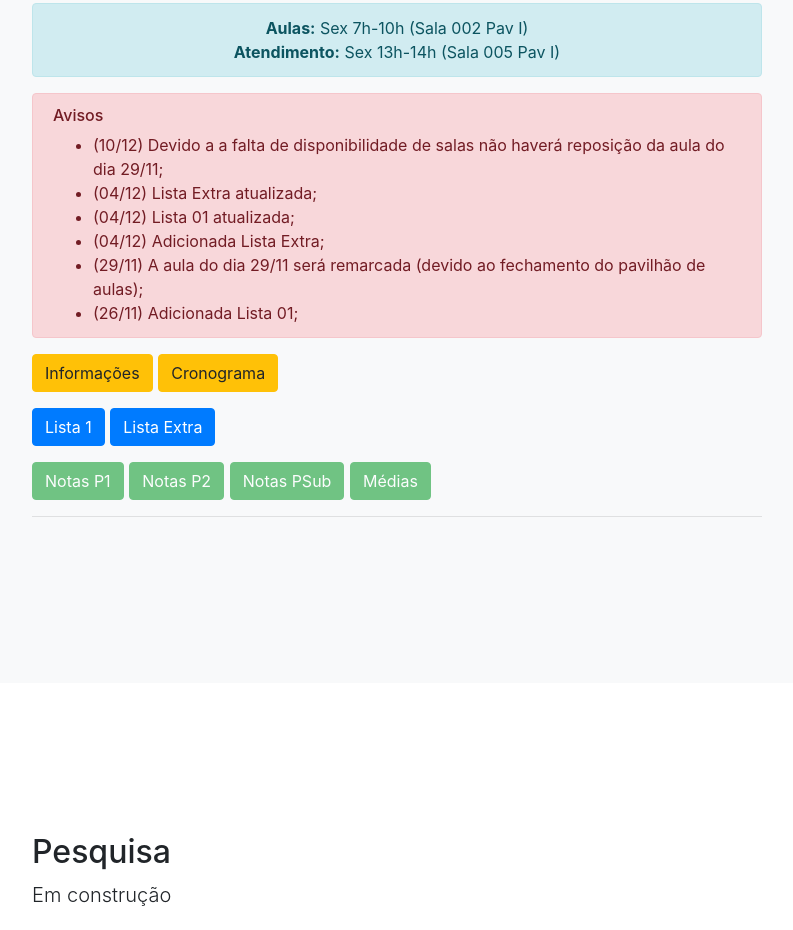
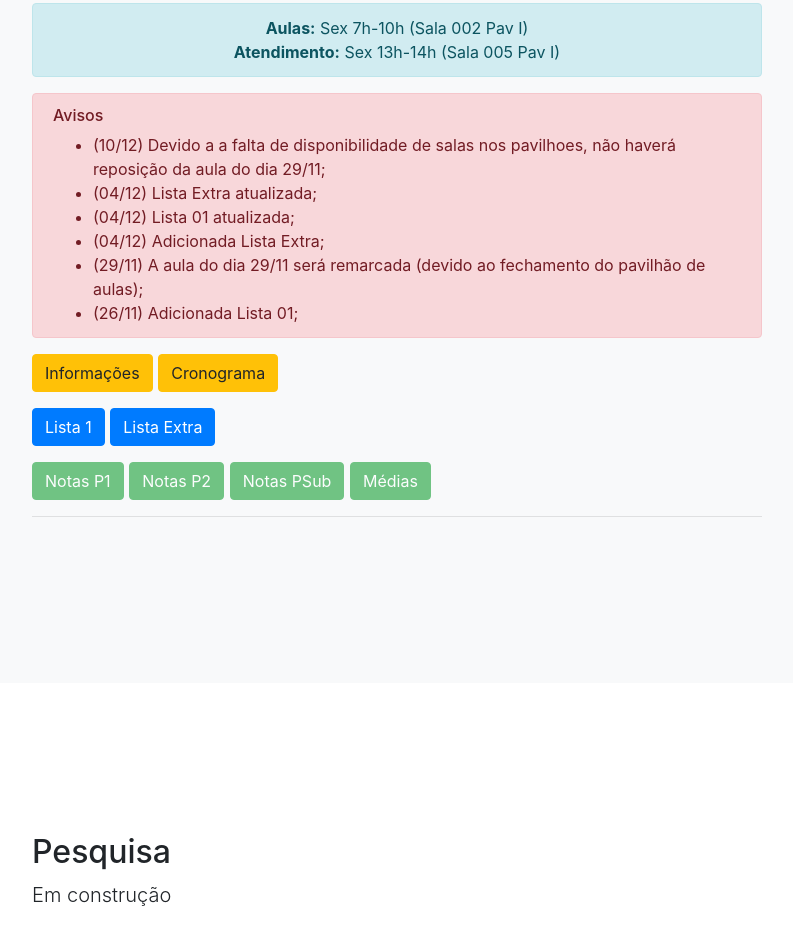
Before and after one commit to jtagomes/jtagomes.github.io, a website with bundled scripts: page index.html in a window 1280 px wide. Shown: the part 2635-3565 px from the top of the page, without its empty margins (243-1036 px from the left). Built offline with nearby package versions, Linux system fonts and the light colour scheme.

Commit message:
Update index.html

```diff
--- a/index.html
+++ b/index.html
@@ -196,7 +196,7 @@ Também possui experiência / interesse em Teoria de Grafos, Teoria do Transport
 <div class="alert alert-danger" role="alert">
 <h6 class="alert-heading">Avisos</h6>
 <ul style="margin:0;">
-<li>(10/12) Devido a a falta de disponibilidade de salas não haverá reposição da aula do dia 29/11;</li>
+<li>(10/12) Devido a a falta de disponibilidade de salas nos pavilhoes, não haverá reposição da aula do dia 29/11;</li>
 <li>(04/12) Lista Extra atualizada;</li>
 <li>(04/12) Lista 01 atualizada;</li>
 <li>(04/12) Adicionada Lista Extra;</li>
```
